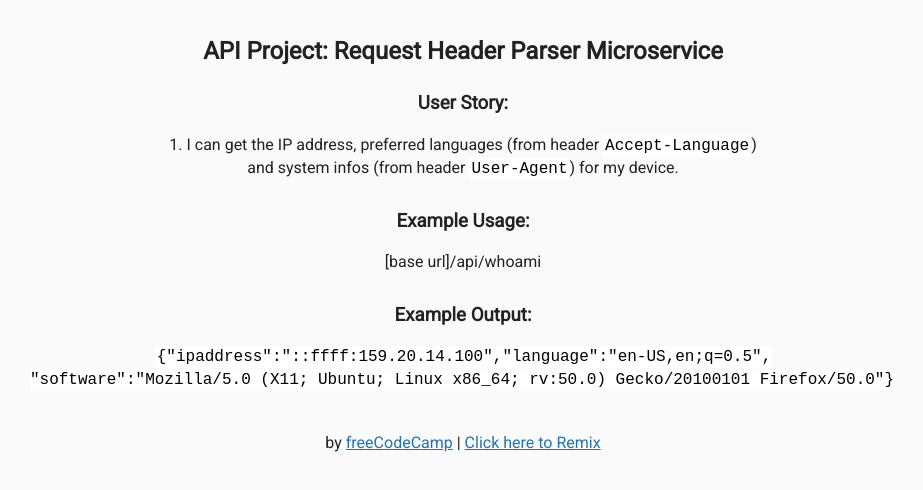
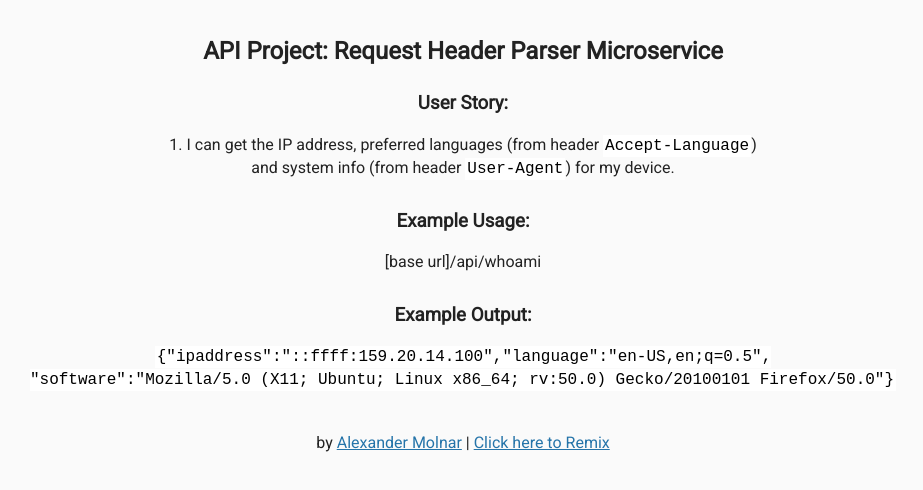
Before and after one commit to BTmathic/request-header-parser-microservice, a website: page views/index.html in a window 1280 px wide. Shown: the whole page, without its empty margins (177-1100 px from the left). Drawn offline with Linux system fonts and the light colour scheme; files that its build step writes are made by us from their sources.

Commit message:
Cleaned up code

```diff
--- a/package.json
+++ b/package.json
@@ -1,6 +1,6 @@
 {
 	"name": "request_header",
-	"version": "0.0.1",
+	"version": "1.0.0",
 	"description": "API project for freeCodeCamp",
 	"main": "server.js",
 	"scripts": {
@@ -11,11 +11,11 @@
 		"cors": "^2.8.1"
 	},
 	"engines": {
-		"node": "4.4.5"
+		"node": "8"
 	},
 	"repository": {
 		"type": "git",
-		"url": "https://hyperdev.com/#!/project/welcome-project"
+		"url": "https://ambiguous-gondola.glitch.me/"
 	},
 	"keywords": [
 		"node",
--- a/views/index.html
+++ b/views/index.html
@@ -13,7 +13,7 @@
       <div class="container">
         <h2>API Project: Request Header Parser Microservice</h2>
         <h3>User Story: </h3>
-        1. I can get the IP address, preferred languages (from header <code>Accept-Language</code>)<br> and system infos (from header <code>User-Agent</code>) for my device.
+        1. I can get the IP address, preferred languages (from header <code>Accept-Language</code>)<br> and system info (from header <code>User-Agent</code>) for my device.
 
         <h3>Example Usage:</h3>
         <p>
@@ -27,7 +27,7 @@
       </div>
       <div class="footer">
         <p>
-          by <a href="http://www.freecodecamp.com">freeCodeCamp</a> | <a href="https://hyperdev.com/#!/remix/FCC_API_header_bplate/8c449aa9-a80c-47ad-8142-8da90f658731">Click here to Remix</a>
+          by <a href="https://github.com/BTmathic">Alexander Molnar</a> | <a href="https://hyperdev.com/#!/remix/FCC_API_header_bplate/8c449aa9-a80c-47ad-8142-8da90f658731">Click here to Remix</a>
         </p>
       </div>
    </body>
```
Also changed, not shown: server.js (+1 -9 lines).
